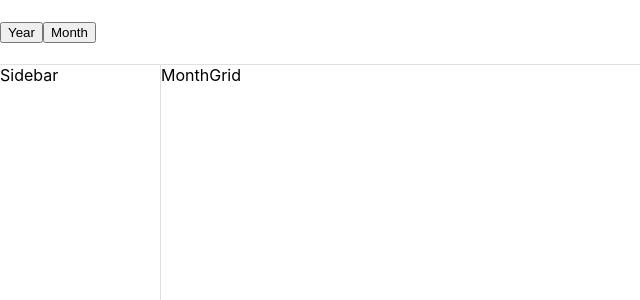
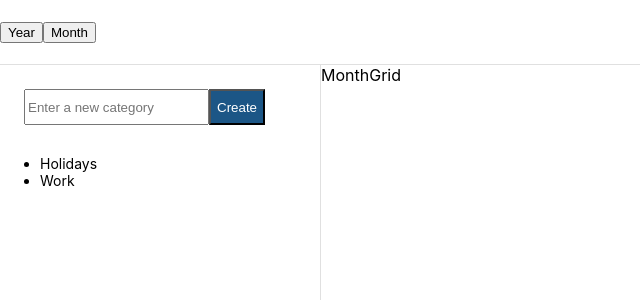
Before and after one commit to jlalovi/frontend-coding-test, a React (Create React App) app: page / in a window 1280 px wide. Shown: the top 300 px of the page, without its empty margins (0-640 px from the left). Built offline with nearby package versions, Linux system fonts and the light colour scheme; the HTML template or start-up script is replaced by a standard one.

Commit message:
feat: sidebar components

```diff
--- a/src/app.styled.ts
+++ b/src/app.styled.ts
@@ -7,7 +7,7 @@ const Container = styled.div`
 `;
 const Content = styled.div`
   display: grid;
-  grid-template-columns: 1fr  7fr;
+  grid-template-columns: 2fr  6fr;
   height: 100%;
 `;
 
--- a/src/components/sidebar/sidebar.styled.ts
+++ b/src/components/sidebar/sidebar.styled.ts
@@ -2,10 +2,33 @@ import styled from 'styled-components';
 
 
 const Container = styled.div`
-  display: flex;
   border-top: 1px solid  ${({theme}) => theme.gray_300};
+  font-size: 14px;
+  padding: 1.5rem;
 `;
 
-export default {
+const InputText = styled.input`
+  height: 30px;
+`;
+
+const Button = styled.button`
+  background-color: ${({theme}) => theme.dark_blue_700};
+  transition: 0.3s;
+  color: white;
+`;
+
+const ListContainer = styled.ul`
+  padding: 1rem;
+`;
+
+const FlexContainer = styled.div`
+  display: flex;
+`;
+
+export {
   Container,
+  InputText,
+  Button,
+  ListContainer,
+  FlexContainer,
 }
--- a/src/components/sidebar/sidebar.tsx
+++ b/src/components/sidebar/sidebar.tsx
@@ -1,11 +1,21 @@
 import React from 'react';
-import Styles from './sidebar.styled'
+import { Container, InputText, FlexContainer, ListContainer, Button } from './sidebar.styled'
 
+// could recieve a list of categories;
 const SideBar: React.FC = () => {
+  const initialCategories: string[] = ['Holidays', 'Work']; // delete me
   return (
-    <Styles.Container>
-      Sidebar
-    </Styles.Container>
+    <Container>
+      <FlexContainer>
+        <InputText placeholder="Enter a new category" />
+        <Button>Create</Button>
+      </FlexContainer>
+      <ListContainer>
+        {initialCategories.map(category => (
+          <li>{category}</li>
+        ))}
+      </ListContainer>
+    </Container>
   );
 }
 
--- a/src/utils/constants/calendar.ts
+++ b/src/utils/constants/calendar.ts
@@ -1,3 +1,3 @@
 export const dateOptions = ['Year', 'Month'];
 
-export const categories = ['Holidays', 'Work'];
+export const categories: string[] = ['Holidays', 'Work'];
```
